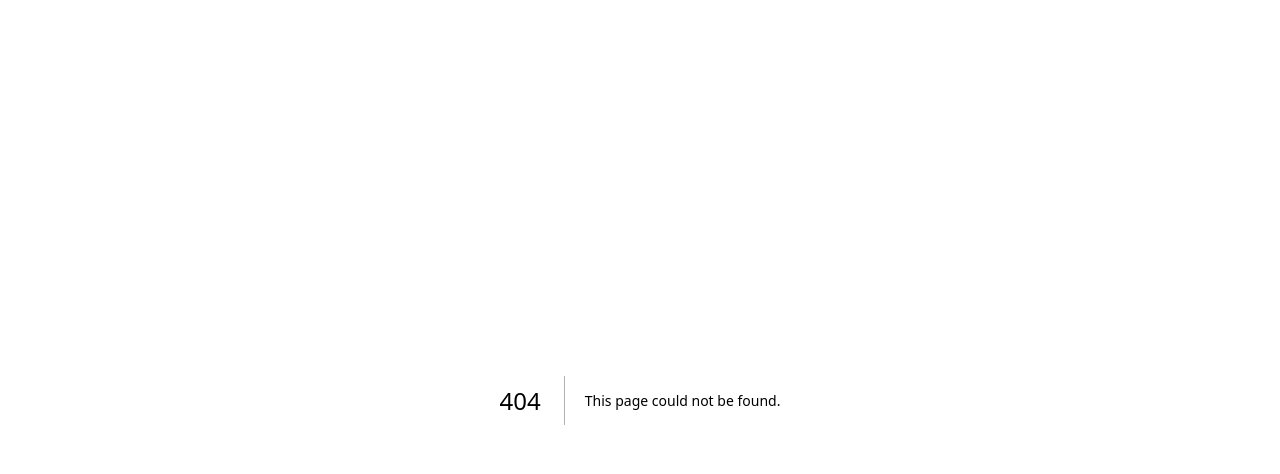
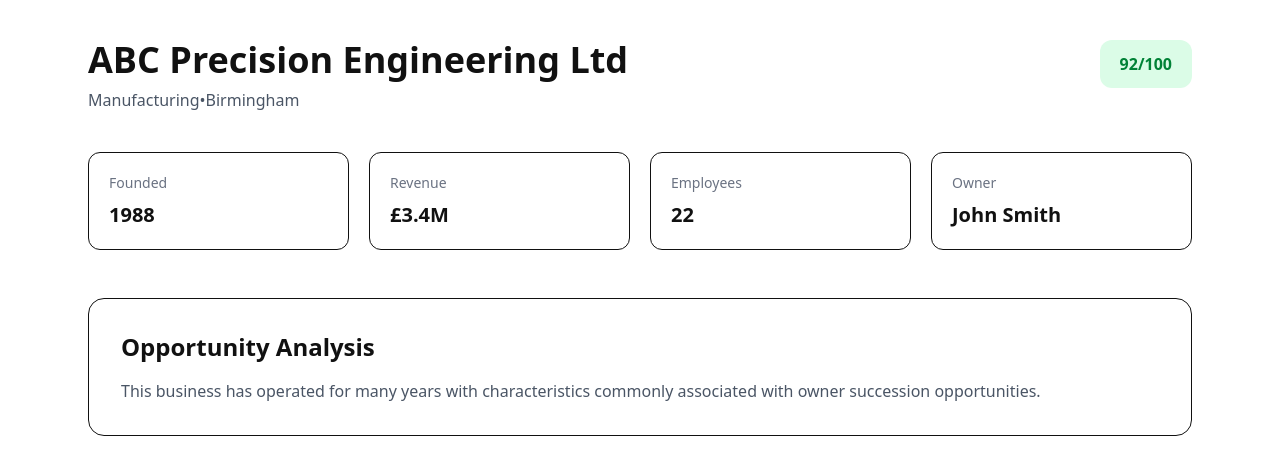
Before and after one commit to jasb-to/exitius, a Next.js app: page /companies/001 in a window 1280 px wide. Before the commit this address had no page. Shown: the top 474 px of the page. Built offline with nearby package versions, Linux system fonts and the light colour scheme.

Commit message:
Create CompanyPage component to display company details
This component fetches and displays company details, including name, industry, location, and metrics such as founded year, revenue, and employees. It also includes an opportunity analysis section.

```diff
--- /dev/null
+++ b/app/companies/[id]/page.tsx
@@ -0,0 +1,228 @@
+import { getCompany } from "@/lib/companies";
+import { notFound } from "next/navigation";
+
+
+export default function CompanyPage({
+
+params,
+
+}:{
+
+params:{
+id:string
+}
+
+}){
+
+
+const company = getCompany(params.id);
+
+
+if(!company){
+
+notFound();
+
+}
+
+
+return (
+
+<main className="
+max-w-6xl
+mx-auto
+px-6
+py-10
+">
+
+
+<div className="
+flex
+justify-between
+items-start
+">
+
+
+<div>
+
+<h1 className="
+text-4xl
+font-bold
+">
+
+{company.name}
+
+</h1>
+
+
+<p className="
+mt-2
+text-gray-600
+">
+
+{company.industry}
+•
+{company.location}
+
+</p>
+
+
+</div>
+
+
+<div className="
+rounded-xl
+bg-green-100
+px-5
+py-3
+text-green-700
+font-bold
+">
+
+{company.retirementScore}/100
+
+</div>
+
+
+</div>
+
+
+
+<section className="
+grid
+md:grid-cols-4
+gap-5
+mt-10
+">
+
+
+<Metric
+
+title="Founded"
+
+value={company.founded}
+
+/>
+
+
+<Metric
+
+title="Revenue"
+
+value={company.revenue}
+
+/>
+
+
+<Metric
+
+title="Employees"
+
+value={company.employees}
+
+/>
+
+
+<Metric
+
+title="Owner"
+
+value={company.director}
+
+/>
+
+
+</section>
+
+
+
+<section className="
+mt-12
+border
+rounded-2xl
+p-8
+">
+
+
+<h2 className="
+text-2xl
+font-bold
+">
+
+Opportunity Analysis
+
+</h2>
+
+
+<p className="
+mt-4
+text-gray-600
+">
+
+This business has operated for many years
+with characteristics commonly associated
+with owner succession opportunities.
+
+</p>
+
+
+</section>
+
+
+</main>
+
+)
+
+}
+
+
+
+function Metric({
+
+title,
+
+value
+
+}:{
+
+title:string;
+
+value:string|number;
+
+}){
+
+
+return (
+
+<div className="
+border
+rounded-xl
+p-5
+">
+
+
+<p className="
+text-sm
+text-gray-500
+">
+
+{title}
+
+</p>
+
+
+<p className="
+text-xl
+font-bold
+mt-2
+">
+
+{value}
+
+</p>
+
+
+</div>
+
+)
+
+}
```
